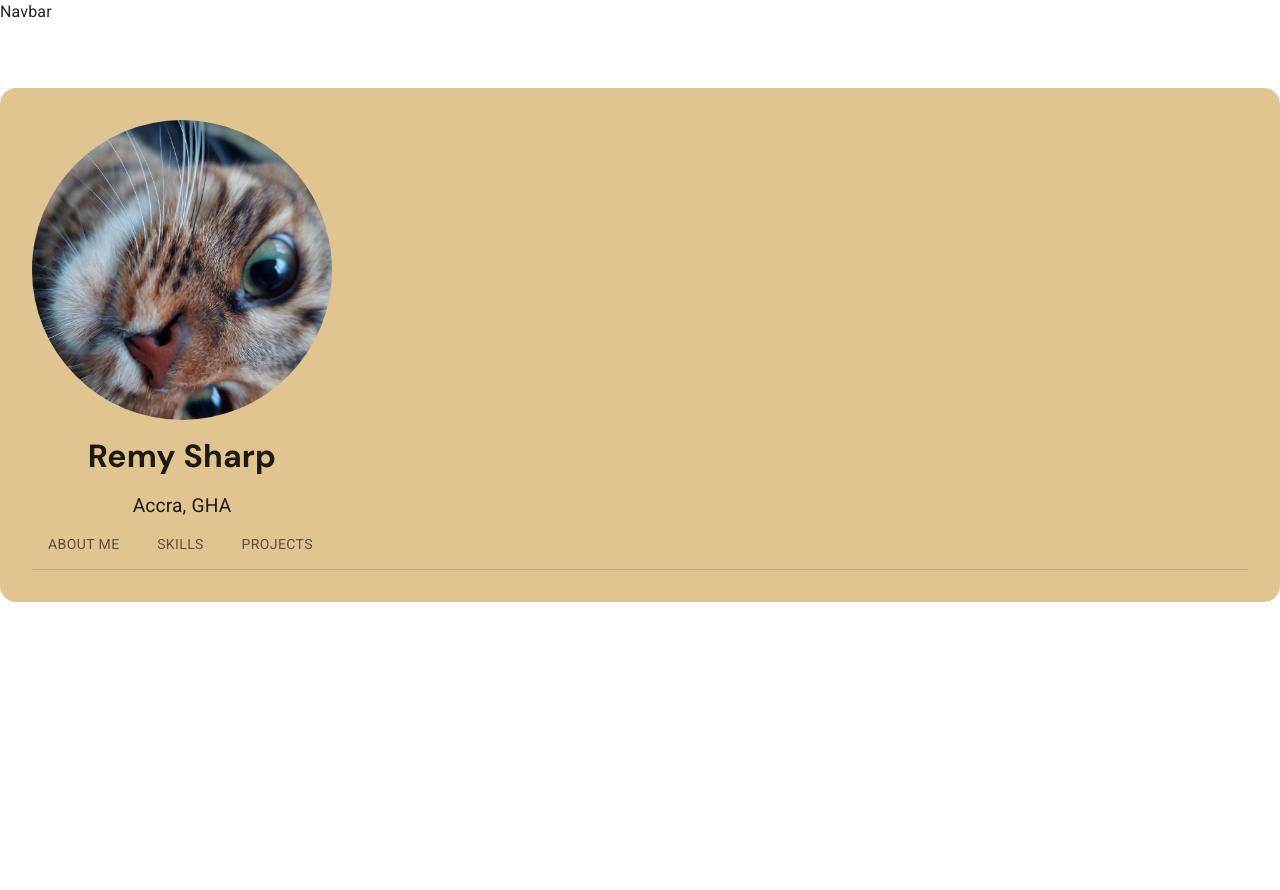
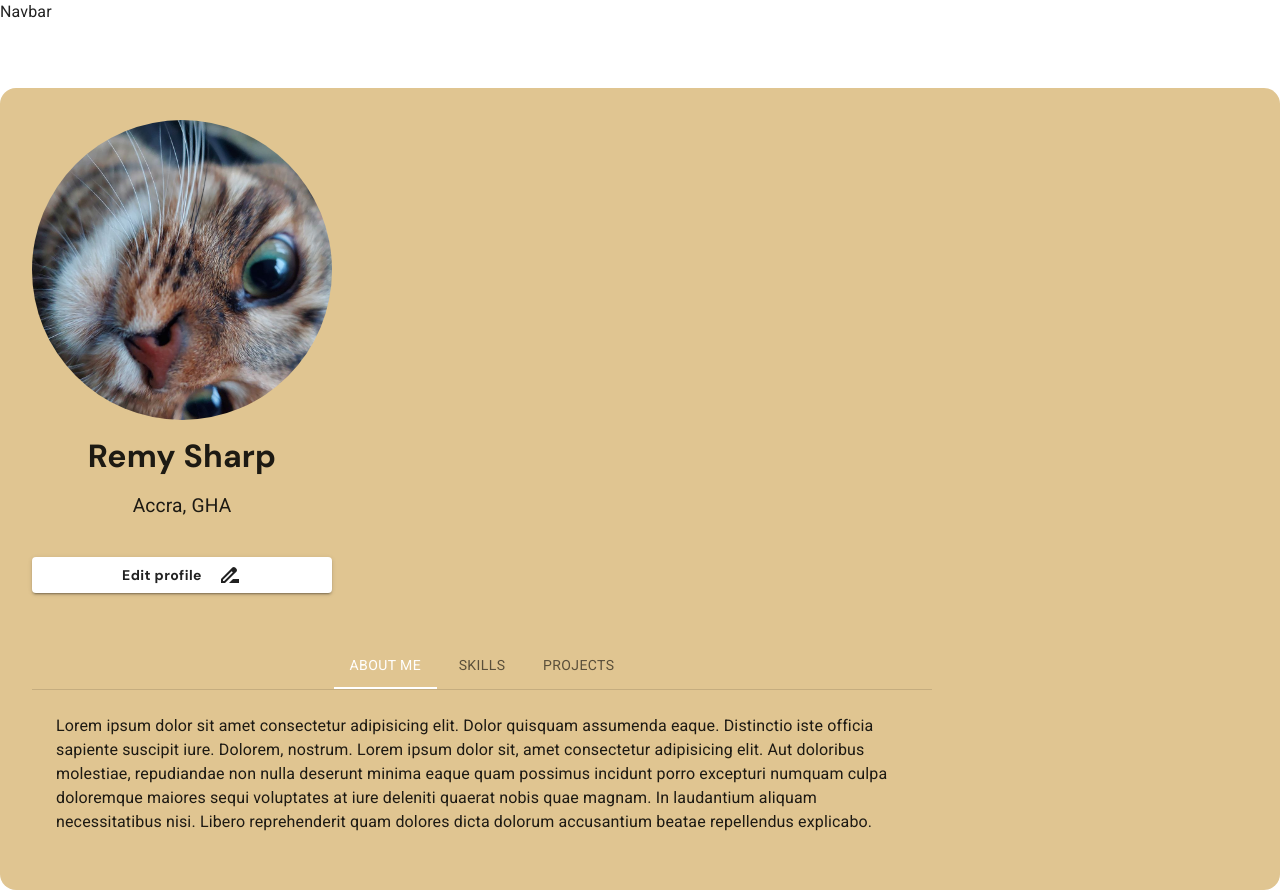
Before and after one commit to yaryna1499/JunEmpower, a React (Create React App) app in the folder client/: page /profile in a window 1280 px wide. Before the commit the page ends 800 px from the top, so only its background shows below. Built offline with nearby package versions, Linux system fonts and the light colour scheme.

Commit message:
add profile page

```diff
--- a/client/src/pages/UserProfile.js
+++ b/client/src/pages/UserProfile.js
@@ -1,26 +1,18 @@
 import * as React from 'react';
+import { useState } from 'react';
 import Avatar from '@mui/material/Avatar';
+import Button from '@mui/material/Button';
 import CssBaseline from '@mui/material/CssBaseline';
-import TextField from '@mui/material/TextField';
-import Grid from '@mui/material/Grid';
 import Box from '@mui/material/Box';
 import Typography from '@mui/material/Typography';
 import Tab from '@mui/material/Tab';
 import TabContext from '@mui/lab/TabContext';
 import TabList from '@mui/lab/TabList';
 import TabPanel from '@mui/lab/TabPanel';
-import Container from '@mui/material/Container';
-import BottomNavigation from '@mui/material/BottomNavigation';
-import BottomNavigationAction from '@mui/material/BottomNavigationAction';
-import IconButton from '@mui/material/IconButton';
-import ArrowBackIcon from '@mui/icons-material/ArrowBack';
-import AddCircleIcon from '@mui/icons-material/AddCircle';
-import HomeIcon from '@mui/icons-material/Home';
-import CommentIcon from '@mui/icons-material/Comment';
-import ReplyIcon from '@mui/icons-material/Reply';
-import SettingsIcon from '@mui/icons-material/Settings';
-import Fab from '@mui/material/Fab';
+import List from '@mui/material/List';
+import DriveFileRenameOutlineIcon from '@mui/icons-material/DriveFileRenameOutline';
 import { createTheme, ThemeProvider } from '@mui/material/styles';
+import { Divider, ListItem, ListItemText } from '@mui/material';
 
 
 const theme = createTheme({
@@ -39,7 +31,7 @@ const theme = createTheme({
     },
     palette: {
         primary: {
-          main: "#FFBF46",
+          main: "#FFFFFF",
         },
         secondary: {
           main: "#EEEEEF",
@@ -50,6 +42,10 @@ const theme = createTheme({
 });
 
 export default function UserProfile() {
+  const [value, setValue] = useState("1");
+  const handleChange = (e, newValue) => {
+    setValue(newValue);
+  }
 
   return (
     <ThemeProvider theme={theme}>
@@ -57,16 +53,17 @@ export default function UserProfile() {
         <Box
           sx={{
             marginTop: 8,
-            display: 'flex',
-            flexDirection: 'column',
-            // alignItems: 'flex-end',
             backgroundColor: '#E0C591',
             padding: "2rem",
             borderRadius: "1rem",
+            minHeight: "90vh",
           }}
         >
                 <Box sx={{
                     display: "flex",
+                    flexWrap: "wrap",
+                    gap: 4,
+                    alignItems: "flex-start",
 
                 }}>
                     <Box sx={{
@@ -84,26 +81,88 @@ export default function UserProfile() {
                         <Typography component="p" variant="text">
                             Accra, GHA
                         </Typography>
+                        <Button
+                          type="submit"
+                          fullWidth
+                          variant="contained"
+                          sx={{ mt: 3, mb: 2, fontFamily: "DM Sans", fontWeight: 700, textTransform: "none" }}
+                          >
+                          Edit profile <DriveFileRenameOutlineIcon sx={{ml: 2}} />
+                      </Button>
                     </Box>
-                </Box>
+                    <Box sx={{maxWidth: "900px", width: "100%"}}>
                       <TabContext
-                // value={value}
+                      value={value}
                       >
                         <Box sx={{ borderBottom: 1, borderColor: 'divider' }}>
                           <TabList
-                    // onChange={handleChange}
-                    aria-label="lab API tabs example">
+                          onChange={handleChange}
+                          aria-label="lab API tabs example"
+                          centered
+                          >
                             <Tab label="About me" value="1" />
                             <Tab label="Skills" value="2" />
                             <Tab label="Projects" value="3" />
                           </TabList>
                         </Box>
                         <TabPanel value="1">
-
+                          Lorem ipsum dolor sit amet consectetur adipisicing elit. Dolor quisquam assumenda eaque. Distinctio iste officia sapiente suscipit iure. Dolorem, nostrum.
+                          Lorem ipsum dolor sit, amet consectetur adipisicing elit. Aut doloribus molestiae, repudiandae non nulla deserunt minima eaque quam possimus incidunt porro excepturi numquam culpa doloremque maiores sequi voluptates at iure deleniti quaerat nobis quae magnam. In laudantium aliquam necessitatibus nisi. Libero reprehenderit quam dolores dicta dolorum accusantium beatae repellendus explicabo.
                         </TabPanel>
-                  <TabPanel value="2">Item Two</TabPanel>
-                  <TabPanel value="3">Item Three</TabPanel>
+                        <TabPanel value="2">
+                          <List>
+                            <ListItem>
+                              <ListItemText primary='Coding languages: Python, HTML5, JavaScript, CSS, PHP, SQL, C++, Ruby, .NET.' />
+                            </ListItem>
+                            <Divider />
+                            <ListItem>
+                              <ListItemText primary='Coding languages:' secondary=' Python, HTML5, JavaScript, CSS, PHP, SQL, C++, Ruby, .NET.' />
+                            </ListItem>
+                            <Divider />
+                            <ListItem>
+                              <ListItemText primary='Operating systems:' secondary=' Linux, Windows, masOS, Android, iOS.' />
+                            </ListItem>
+                            <Divider />
+                            <ListItem>
+                              <ListItemText primary='Cloud computing:' secondary=' Azure, AWS, Google Cloud, Amazon Web, Kamatera, Oracle.' />
+                            </ListItem>
+                            <Divider />
+                            <ListItem>
+                              <ListItemText primary='eCommerce Platforms:' secondary='Shopify, WooCommerce, BigCommerce, Magento, OpenCart.' />
+                            </ListItem>
+                            <Divider />
+                            <ListItem>
+                              <ListItemText primary='Network security:' secondary='Cloud security, malware analysis, intrusion detection, CEH, OSCP, CISA, GCIH, secude code development, data and file encryption.' />
+                            </ListItem>
+                            <Divider />
+                            <ListItem>
+                              <ListItemText primary='Data analysis:' secondary='OLAP, data queries, data cube technology, raw data processing and integration, data structures and algorithms, Tableau.' />
+                            </ListItem>
+                            <Divider />
+                            <ListItem>
+                              <ListItemText primary=' AI:' secondary='machine learning, natural language processing, AI integration and application.' />
+                            </ListItem>
+                            <Divider />
+                            <ListItem>
+                              <ListItemText primary='Application and desktop software development:' secondary='Android/iOS Software Development Kit, Android/iOS UX and UI, SQL, Xcode development, Github, React.js, Angular.' />
+                            </ListItem>
+                            <Divider />
+                          </List>
+                        </TabPanel>
+                        <TabPanel value="3">
+                          <List>
+                            <ListItem>
+                              <ListItemText primary='JunEmpower' secondary='A platform for young IT professionals to showcase their work, get feedback and interact with employers.' />
+                            </ListItem>
+                            <Divider />
+                            <ListItem>
+                              <ListItemText primary='Lorem' secondary='Lorem ipsum dolor sit amet consectetur adipisicing elit. Dolor quisquam assumenda eaque. Distinctio iste officia sapiente suscipit iure. Dolorem, nostrum.' />
+                            </ListItem>
+                          </List>
+                        </TabPanel>
                       </TabContext>
+                    </Box>
+                </Box>
             </Box>
     </ThemeProvider>
   );
```
Lines whose indentation alone changed are shown as unchanged.
